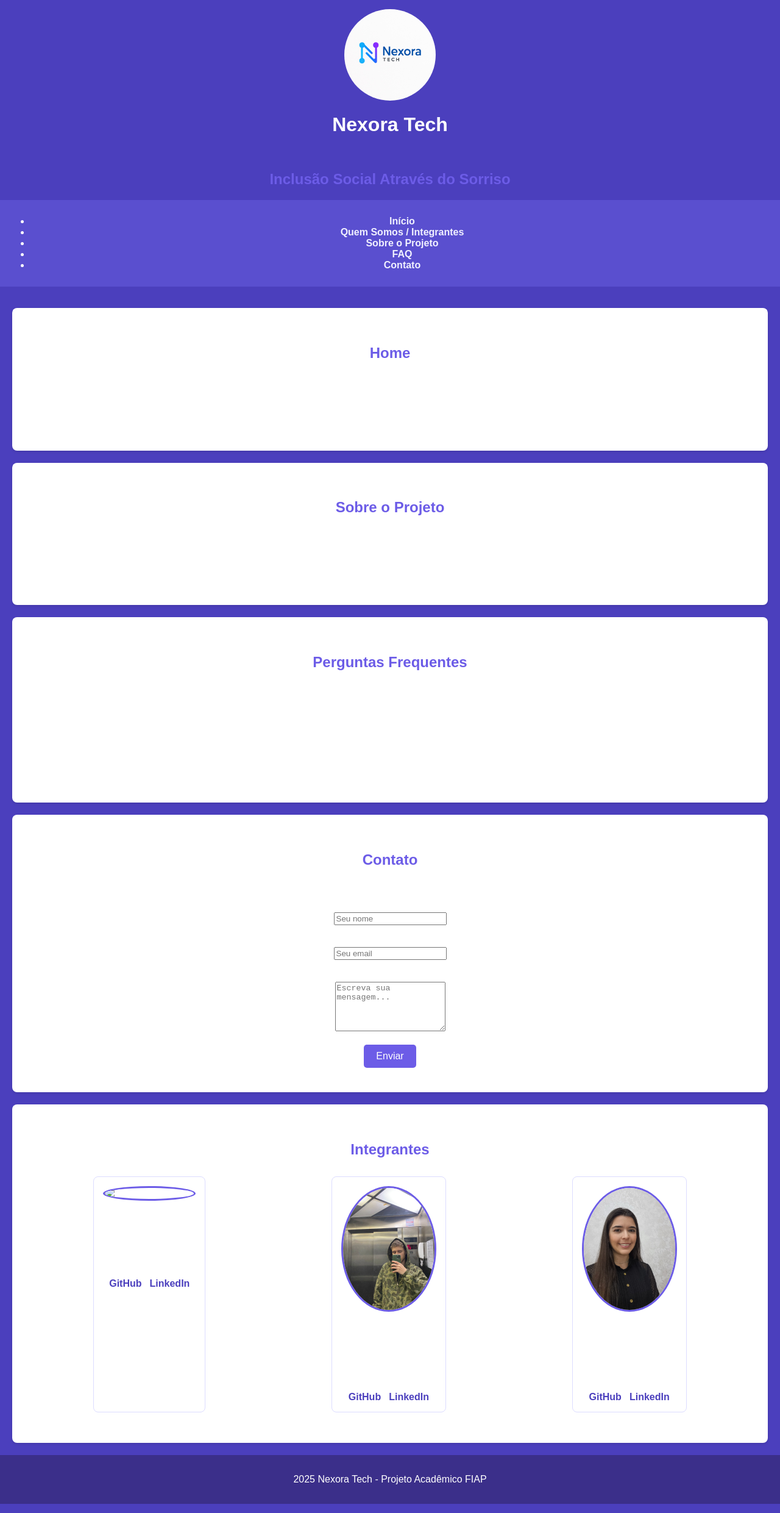
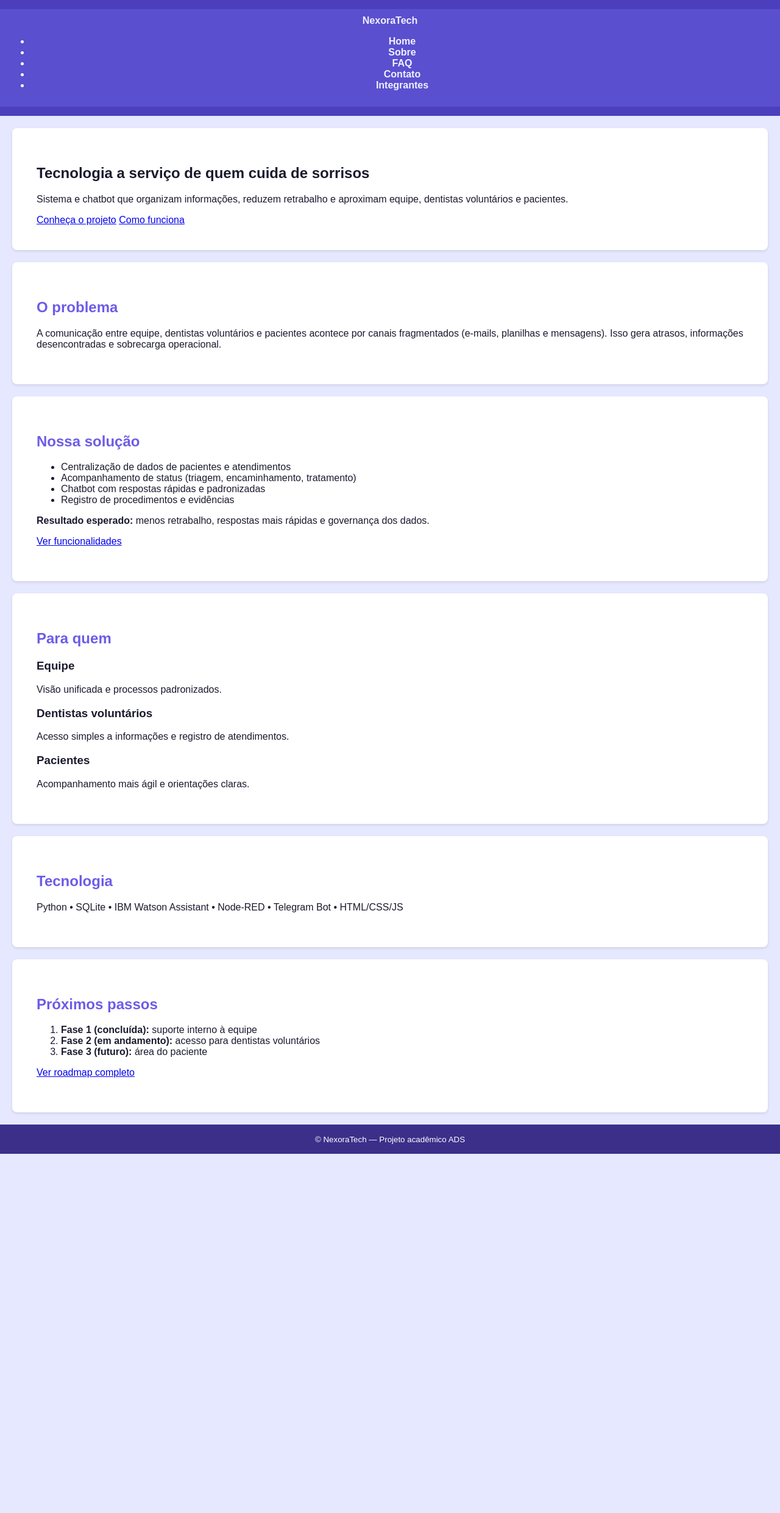
Before and after one commit to Laoliveira27/sprintfront, a plain HTML site: page index.html in a window 1280 px wide. Shown: the whole page at 61% size. After the commit the page ends 1892 px from the top, so only its background shows below. Drawn offline with Linux system fonts and the light colour scheme.

Commit message:
conteudos das paginas html reformulados, coumprindo a  sprint 1

```diff
--- a/index.html
+++ b/index.html
@@ -1,96 +1,88 @@
 <!DOCTYPE html>
-<html lang="pt-BR">
+<html lang="pt-br">
 <head>
-    <meta charset="UTF-8">
-    <meta name="viewport" content="width=device-width, initial-scale=1.0">
-    <title>Nexora Tech</title>
-    <link rel="stylesheet" href="style.css">
+  <meta charset="utf-8" />
+  <meta name="viewport" content="width=device-width, initial-scale=1" />
+  <title>NexoraTech — Home</title>
+  <link rel="stylesheet" href="style.css" />
 </head>
 <body>
-    <header>
-        <img src="nexora.jpeg" alt="Logo Nexora Tech" class="logo-header">
+  <header class="site-header">
+    <nav class="nav" aria-label="principal">
+      <a class="logo" href="index.html">NexoraTech</a>
+      <ul class="menu">
+        <li><a aria-current="page" class="active" href="index.html">Home</a></li>
+        <li><a href="sobre.html">Sobre</a></li>
+        <li><a href="faq.html">FAQ</a></li>
+        <li><a href="contato.html">Contato</a></li>
+        <li><a href="integrantes.html">Integrantes</a></li>
+      </ul>
+    </nav>
+  </header>
 
-        <h1>Nexora Tech</h1>
-
-
-    <header>
-        <h2>Inclusão Social Através do Sorriso</h2>
-        <nav>
-            <ul>
-                <li><a href="index.html">Início</a></li>
-                <li><a href="integrantes.html">Quem Somos / Integrantes</a></li>
-                <li><a href="sobre.html">Sobre o Projeto</a></li>
-                <li><a href="faq.html">FAQ</a></li>
-                <li><a href="contato.html">Contato</a></li>
-            </ul>
-        </nav>
-    </header>
-
-    <section id="home">
-        <h2>Home</h2>
-        <p>Bem-vindo ao projeto Nexora Tech! Nosso objetivo é ajudar pessoas em situação de vulnerabilidade a terem acesso a tratamentos odontológicos gratuitos, promovendo inclusão social e saúde bucal.</p>
-        <p>Este site faz parte do projeto desenvolvido pelos alunos do 1º TDS.</p>
+  <main id="conteudo">
+    <section class="hero">
+      <h1>Tecnologia a serviço de quem cuida de sorrisos</h1>
+      <p>Sistema e chatbot que organizam informações, reduzem retrabalho e aproximam equipe, dentistas voluntários e pacientes.</p>
+      <div class="cta-row">
+        <a class="btn btn-primary" href="sobre.html">Conheça o projeto</a>
+        <a class="btn btn-outline" href="#como-funciona">Como funciona</a>
+      </div>
     </section>
 
-    <section id="sobre">
-        <h2>Sobre o Projeto</h2>
-        <p>O projeto Nexora Tech é uma iniciativa social voltada para melhorar a saúde bucal e a qualidade de vida de pessoas em vulnerabilidade. Nossa proposta é criar uma ferramenta digital simples e eficiente para gerenciar os atendimentos realizados pelos dentistas voluntários.</p>
-        <p>Este site foi desenvolvido apenas com HTML e CSS, como parte do desafio proposto na disciplina de Front-End Design Engineering.</p>
+    <section class="problema">
+      <h2>O problema</h2>
+      <p>A comunicação entre equipe, dentistas voluntários e pacientes acontece por canais fragmentados (e-mails, planilhas e mensagens). Isso gera atrasos, informações desencontradas e sobrecarga operacional.</p>
     </section>
 
-    <section id="faq">
-        <h2>Perguntas Frequentes</h2>
-        <p><strong>1. O que é o projeto Nexora Tech?</strong><br>
-        É uma organização sem fins lucrativos que promove atendimento odontológico gratuito.</p>
-
-        <p><strong>2. Quem pode participar?</strong><br>
-        Jovens e mulheres em situação de vulnerabilidade social.</p>
-
-        <p><strong>3. Como posso ajudar?</strong><br>
-        Você pode se tornar voluntário ou fazer doações através dos canais oficiais da Nexora Tech.</p>
+    <section id="como-funciona" class="solucao">
+      <h2>Nossa solução</h2>
+      <ul>
+        <li>Centralização de dados de pacientes e atendimentos</li>
+        <li>Acompanhamento de status (triagem, encaminhamento, tratamento)</li>
+        <li>Chatbot com respostas rápidas e padronizadas</li>
+        <li>Registro de procedimentos e evidências</li>
+      </ul>
+      <p><strong>Resultado esperado:</strong> menos retrabalho, respostas mais rápidas e governança dos dados.</p>
+      <p><a class="btn-link" href="sobre.html#funcionalidades">Ver funcionalidades</a></p>
     </section>
 
-    <section id="contato">
-        <h2>Contato</h2>
-        <p>Entre em contato conosco para saber mais sobre o projeto!</p>
-        <form>
-            <label>Nome:</label><br>
-            <input type="text" placeholder="Seu nome"><br><br>
-            <label>Email:</label><br>
-            <input type="email" placeholder="Seu email"><br><br>
-            <label>Mensagem:</label><br>
-            <textarea rows="5" placeholder="Escreva sua mensagem..."></textarea><br><br>
-            <button type="submit">Enviar</button>
-        </form>
+    <section class="publicos">
+      <h2>Para quem</h2>
+      <div class="cards">
+        <article>
+          <h3>Equipe</h3>
+          <p>Visão unificada e processos padronizados.</p>
+        </article>
+        <article>
+          <h3>Dentistas voluntários</h3>
+          <p>Acesso simples a informações e registro de atendimentos.</p>
+        </article>
+        <article>
+          <h3>Pacientes</h3>
+          <p>Acompanhamento mais ágil e orientações claras.</p>
+        </article>
+      </div>
     </section>
 
-    <section id="integrantes">
-        <h2>Integrantes</h2>
-        <div class="integrantes">
-            <div class="integrante">
-                <img src="andre.HEIC" alt="Foto André Lucats">
-                <h3>André Lucats</h3>
-                <p>RM: 567145</p>
-                <p>Turma: 1TDSPR</p>
-                <a href="https://github.com/alucats">GitHub</a> | <a href="https://www.linkedin.com/in/andre-lucats-913300325/">LinkedIn</a>
-            </div>
-            <div class="integrante">
-                <img src="renan.jpeg" alt="Foto Renan Lima">
-                <h3>Renan Lima</h3>
-                <p>RM: 568321</p> <p>Turma: 1TDSPR</p>
-                <a href="https://github.com/renanlima-hub">GitHub</a> | <a href="https://www.linkedin.com/in/renanlimasantos?utm_source=share&utm_campaign=share_via&utm_content=profile&utm_medium=ios_app">LinkedIn</a>
-            </div>
-            <div class="integrante">
-                <img src="leticia.jpeg" alt="Foto Leticia Andrade">
-                <h3>Leticia Andrade</h3>
-                <p>RM: 567653</p> <p>Turma: 1TDSPR</p>
-                <a href="https://github.com/Laoliveira27">GitHub</a> | <a href="http://www.linkedin.com/in/leticia-andrade-oliveira-">LinkedIn</a>
-            </div>
-        </div>
+    <section class="tecnologia">
+      <h2>Tecnologia</h2>
+      <p>Python • SQLite • IBM Watson Assistant • Node-RED • Telegram Bot • HTML/CSS/JS</p>
     </section>
 
-    <footer>
-        <p>2025 Nexora Tech - Projeto Acadêmico FIAP</p>
-    </footer>
+    <section class="roadmap">
+      <h2>Próximos passos</h2>
+      <ol>
+        <li><strong>Fase 1 (concluída):</strong> suporte interno à equipe</li>
+        <li><strong>Fase 2 (em andamento):</strong> acesso para dentistas voluntários</li>
+        <li><strong>Fase 3 (futuro):</strong> área do paciente</li>
+      </ol>
+      <p><a class="btn-link" href="sobre.html#roadmap">Ver roadmap completo</a></p>
+    </section>
+  </main>
+
+  <footer class="site-footer">
+    <small>© NexoraTech — Projeto acadêmico ADS</small>
+  </footer>
 </body>
 </html>
```
Also changed, not shown: contato.html (+28 -24 lines), faq.html (+67 -23 lines), sobre.html (+66 -23 lines).
